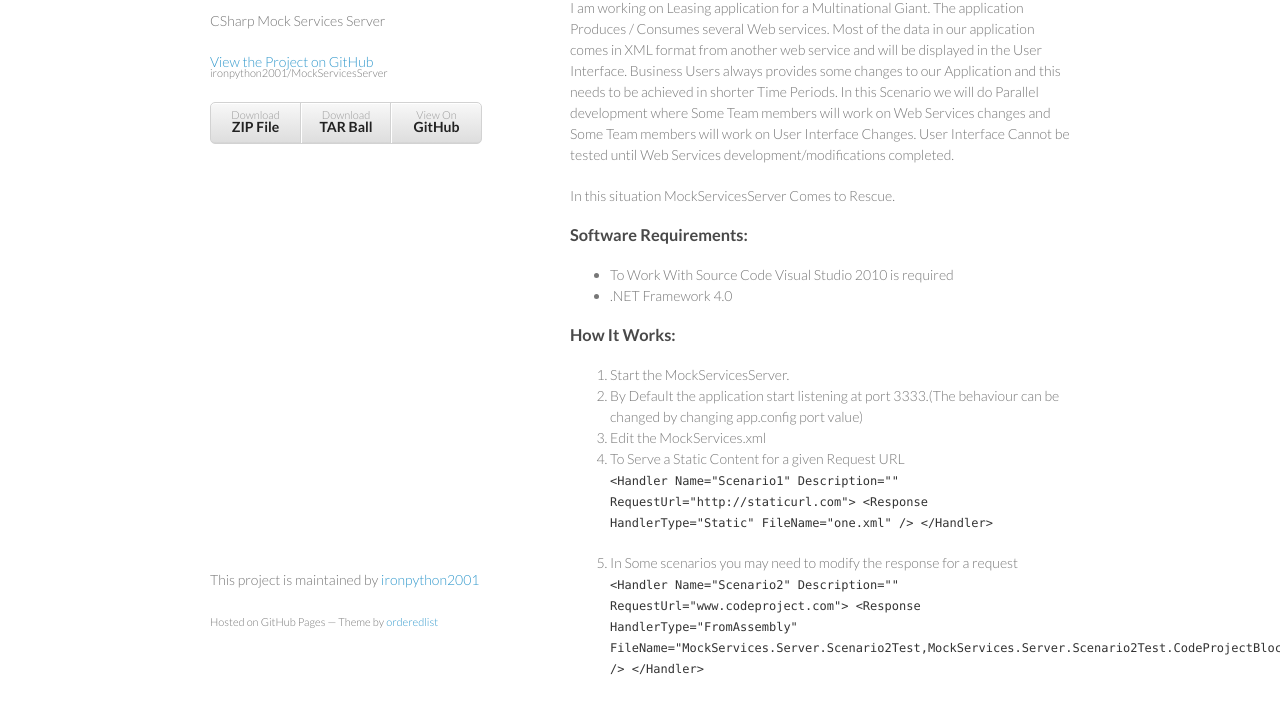
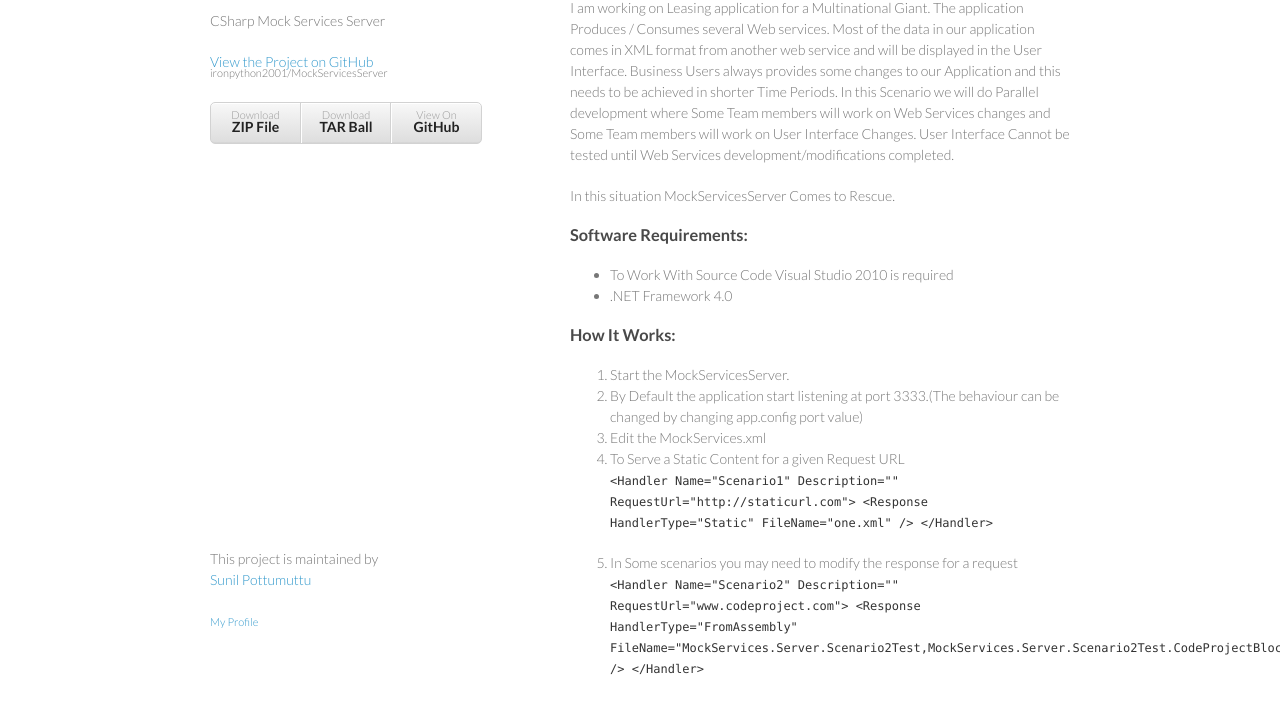
Before and after one commit to ironpython2001/MockServicesServer, a plain HTML site: page index.html in a window 1280 px wide. Shown: the part 99-812 px from the top of the page. Drawn offline with Linux system fonts and the light colour scheme.

Commit message:
Modified index.html

```diff
--- a/index.html
+++ b/index.html
@@ -58,8 +58,8 @@
 </ol>
       </section>
       <footer>
-        <p>This project is maintained by <a href="https://github.com/ironpython2001">ironpython2001</a></p>
-        <p><small>Hosted on GitHub Pages &mdash; Theme by <a href="https://github.com/orderedlist">orderedlist</a></small></p>
+        <p>This project is maintained by <br/><a href="https://github.com/ironpython2001">Sunil Pottumuttu</a></p>
+        <p><small><a href="http://ironpython2001.github.io/">My Profile </a></small></p>
       </footer>
     </div>
     <script src="javascripts/scale.fix.js"></script>
```
